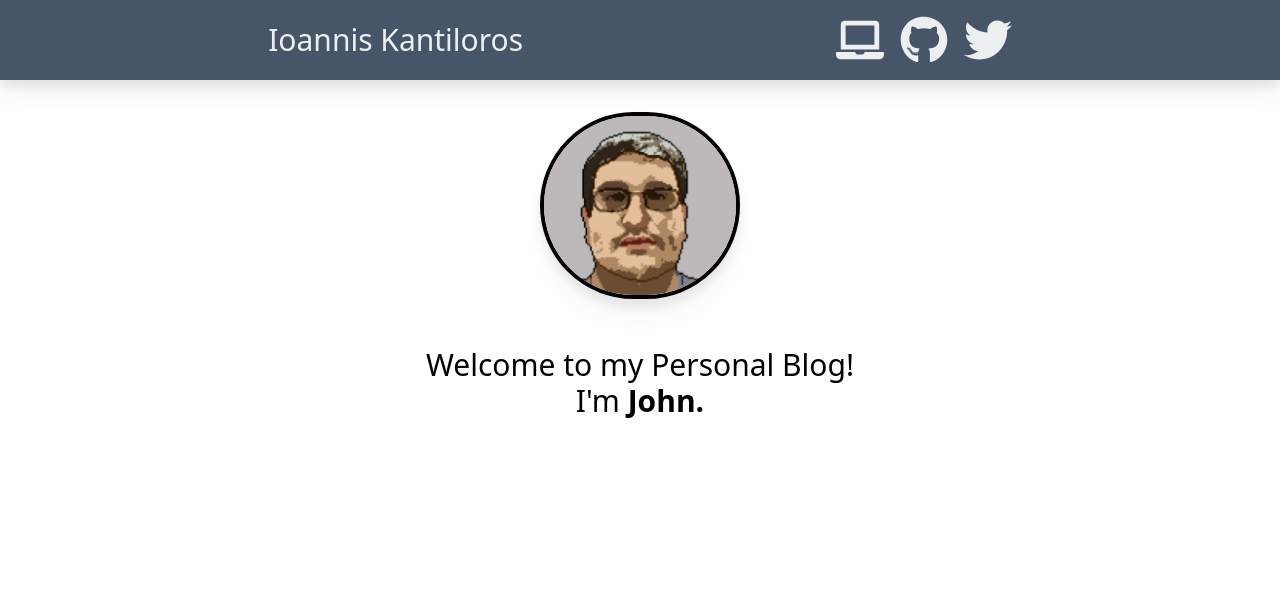
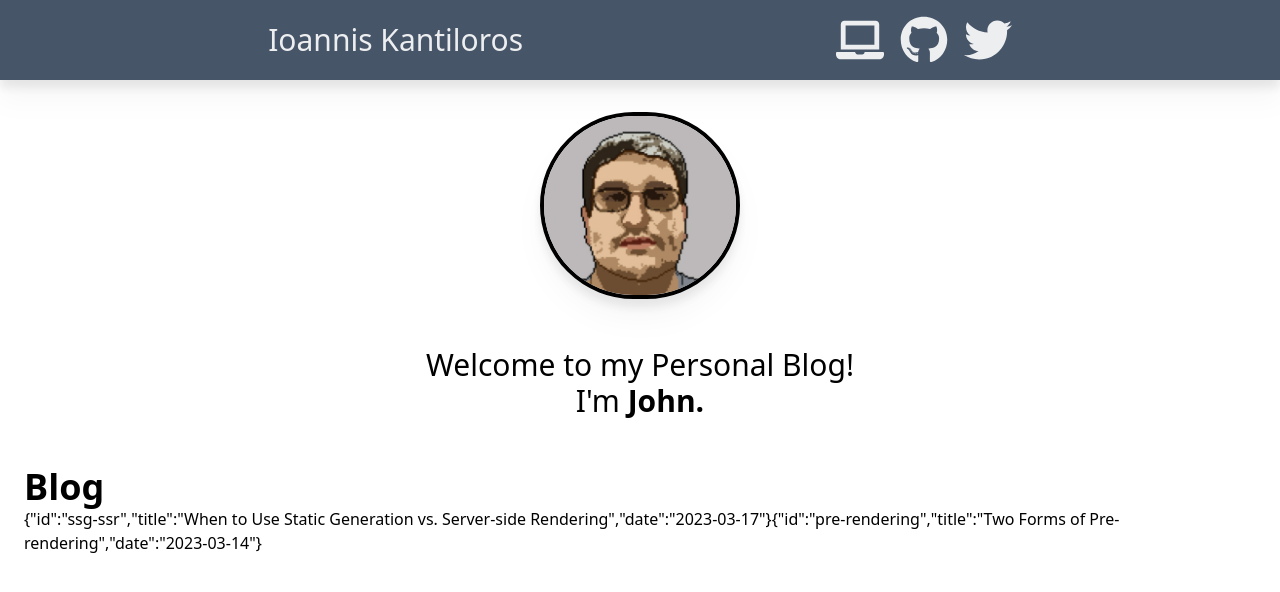
Before and after one commit to ondairos/blog, a Next.js app: page / in a window 1280 px wide. Shown: the top 592 px of the page. Built offline with nearby package versions, Linux system fonts and the light colour scheme.

Commit message:
added Posts Component

```diff
--- /dev/null
+++ b/app/components/Posts.tsx
@@ -0,0 +1,13 @@
+import React from "react";
+import { getSortedPostsData } from "@/lib/posts";
+
+export default function Posts() {
+  // getting right away, not gonna use async await
+  const posts = getSortedPostsData();
+  return (
+    <section className="mt-6 mx-auto max-2-2xl">
+      <h2 className="text-4xl font-bold dark:text-white/90">Blog</h2>
+      <ul className="w-full">{posts.map((post) => JSON.stringify(post))}</ul>
+    </section>
+  );
+}
--- a/app/page.tsx
+++ b/app/page.tsx
@@ -1,3 +1,5 @@
+import Posts from "./components/Posts";
+
 export default function Home() {
   return (
     <main className="px-6 mx-auto">
@@ -7,6 +9,8 @@
           I&apos;m <span className="font-bold">John.</span>
         </span>
       </p>
+
+      <Posts />
     </main>
   );
 }
```
